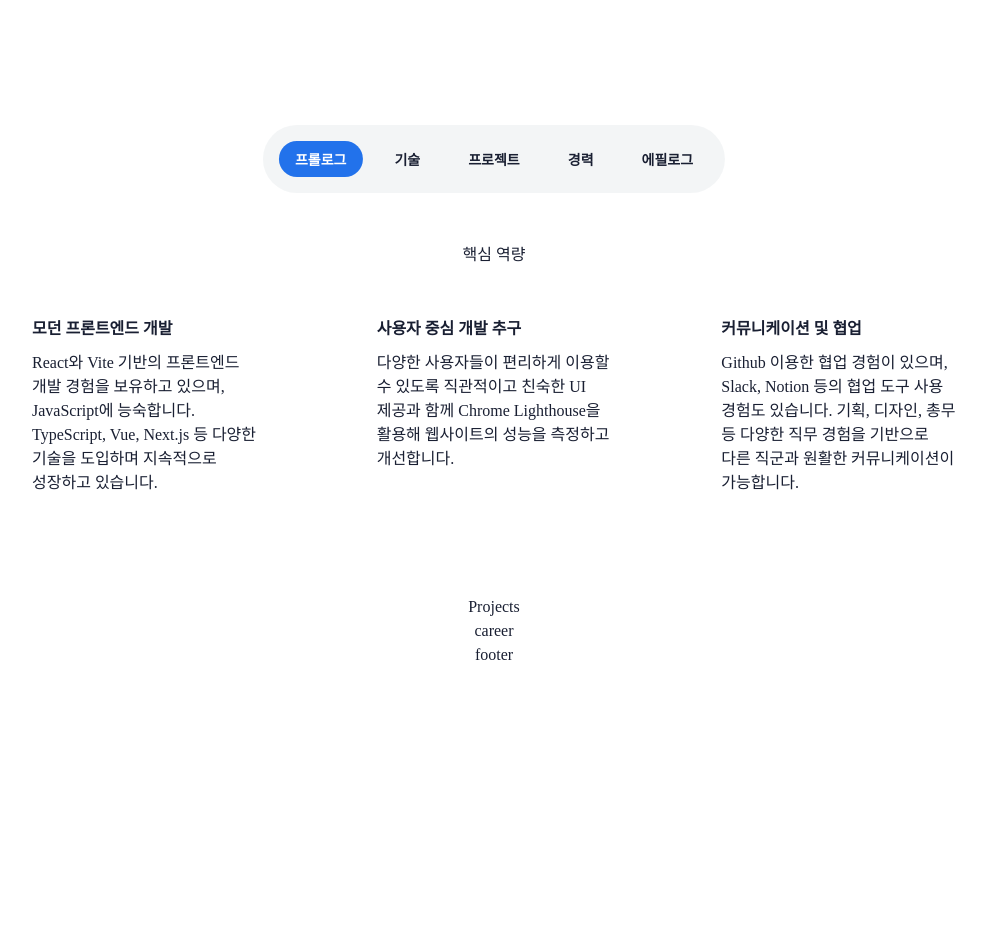
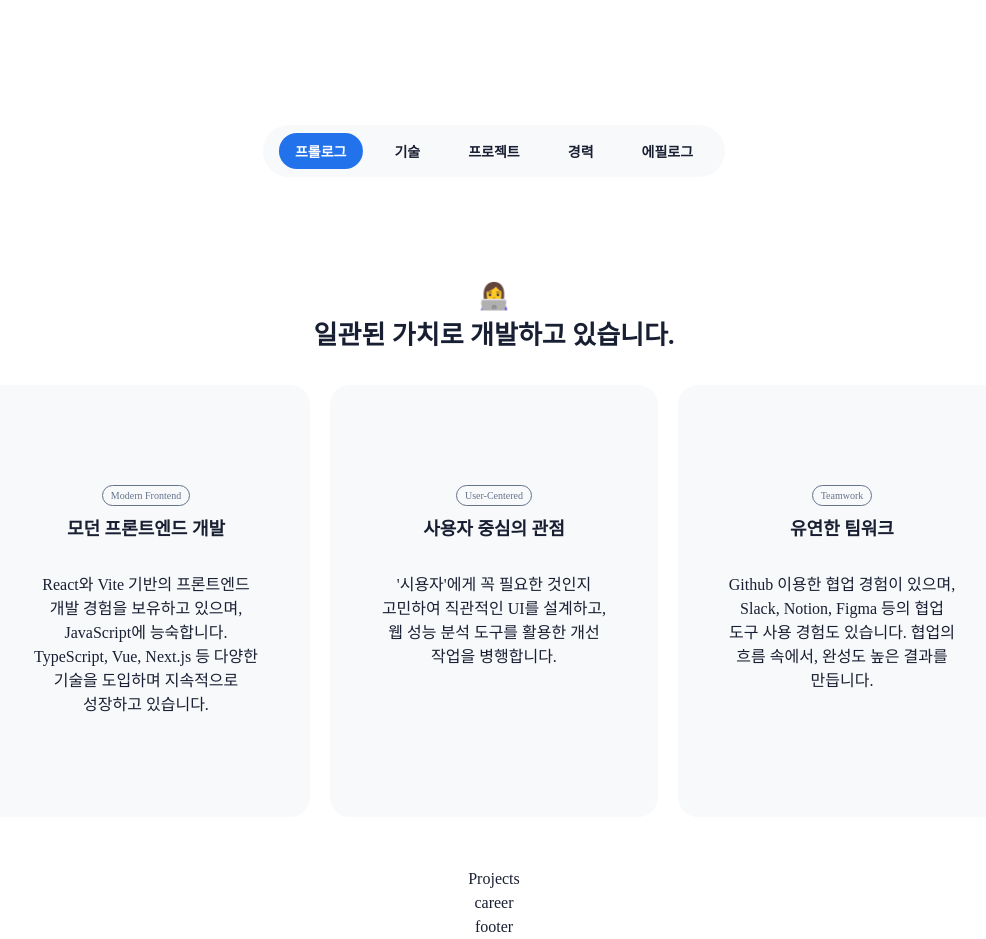
Before and after one commit to oLangS2/portfolio, a React (Create React App) app: page / in a window 1280 px wide. Shown: the part 560-1499 px from the top of the page, without its empty margins (146-1132 px from the left). Before the commit the page ends 1227 px from the top, so only its background shows below. Built offline with nearby package versions, Linux system fonts and the light colour scheme; a web font is replaced by a local one.

Commit message:
기술 영역 작업완료

```diff
--- a/src/components/sections/AboutMe.jsx
+++ b/src/components/sections/AboutMe.jsx
@@ -4,9 +4,13 @@ const AboutMe = () => {
   return (
     <div className="section" id="about">
       <div className="about_wrap">
-        <span className="title">핵심 역량</span>
-        <div className="flex justify-start gap-10">
+        <span className="title">
+          👩‍💻<br />
+          일관된 가치로 개발하고 있습니다.
+        </span>
+        <div className="flex justify-start gap-20">
           <div className="box">
+            <span>Modern Frontend</span>
             <strong>모던 프론트엔드 개발</strong>
             <p>
               React와 Vite 기반의 프론트엔드 개발 경험을 보유하고 있으며, JavaScript에 능숙합니다.
@@ -14,17 +18,18 @@ const AboutMe = () => {
             </p>
           </div>
           <div className="box">
-            <strong>사용자 중심 개발 추구</strong>
+            <span>User-Centered</span>
+            <strong>사용자 중심의 관점</strong>
             <p>
-              다양한 사용자들이 편리하게 이용할 수 있도록 직관적이고 친숙한 UI 제공과 함께
-              Chrome Lighthouse을 활용해 웹사이트의 성능을 측정하고 개선합니다.
+              '시용자'에게 꼭 필요한 것인지 고민하여 직관적인 UI를 설계하고, 웹 성능 분석 도구를 활용한 개선 작업을 병행합니다.
             </p>
           </div>
           <div className="box">
-            <strong>커뮤니케이션 및 협업</strong>
+            <span>Teamwork</span>
+            <strong>유연한 팀워크</strong>
             <p>
-              Github 이용한 협업 경험이 있으며, Slack, Notion 등의 협업 도구 사용 경험도 있습니다.
-              기획, 디자인, 총무 등 다양한 직무 경험을 기반으로 다른 직군과 원활한 커뮤니케이션이 가능합니다.
+              Github 이용한 협업 경험이 있으며, Slack, Notion, Figma 등의 협업 도구 사용 경험도 있습니다.
+              협업의 흐름 속에서, 완성도 높은 결과를 만듭니다.
             </p>
           </div>
         </div>
--- a/src/components/sections/MainVisual.jsx
+++ b/src/components/sections/MainVisual.jsx
@@ -10,7 +10,7 @@ const MainVisual = () => {
           <p><span className="point">오현정</span>입니다.</p>
         </h2>
         <h3>
-        사용자 중심의 UI 개발을 지향하고,<br/> 유연하게 소통하며 개발합니다.
+        사용자를 생각하며 코드를 설계하고,<br/> 유연하게 소통하여 확실하게 구현합니다.
         </h3>
       </div>
     </div>
--- a/src/styles/global.scss
+++ b/src/styles/global.scss
@@ -97,6 +97,12 @@ button {
 .gap-10{
     gap: 10px;
 }
+.gap-20{
+    gap: 20px;
+}
+.gap-30{
+    gap: 30px;
+}
 //!SECTION 스타일 리셋
 
 .section{
@@ -125,15 +131,35 @@ button {
     //SECTION 기술
     .about_wrap{
         padding: 50px 0;
-        .title{}
+        .title{
+            font-size: 26px;
+            font-weight: 700;
+            margin: 50px 0 30px;
+            display: block;
+        }
         .box{
             flex:1;
-            // border: 1px solid $gray-4;
-            padding: 50px;
-            text-align: left;
+            background: $gray-6;
+            padding: 100px 50px;
+            border-radius: 20px;
+            span{
+                font-size: 10px;
+                border: 1px solid $gray-2;
+                color: $gray-2;
+                border-radius: 100px;
+                padding:2px 8px;
+                display: block;
+                width: max-content;
+                margin: 0 auto 10px;
+            }
+            strong{
+                font-size: 18px;
+                font-weight: 600;
+            }
             p{
-                padding-top: 10px;
+                padding-top: 30px;
                 word-break: keep-all;
+                color: $gray-0;
             }
         }
     }
@@ -144,8 +170,8 @@ button {
 .tab_container {
     display: flex;
     gap: 1rem;
-    padding: 1rem;
-    background: rgba(#f1f3f4,0.8);
+    padding: 0.5rem 1rem;
+    background: $gray-6;
     position: sticky;
     top: 20px;
     left: 50%;
```
